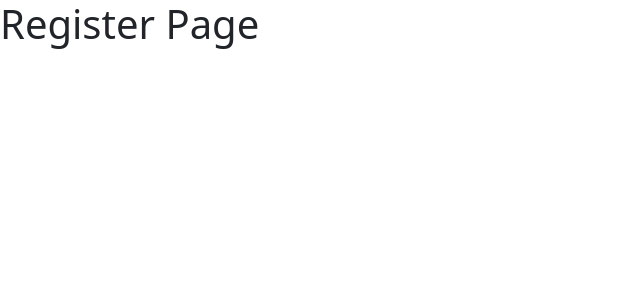
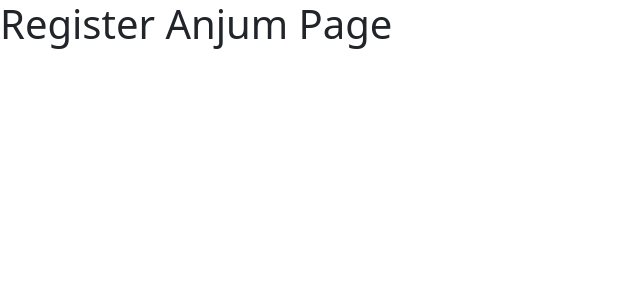
Before and after one commit to ZarinRitu32/Blood_Bank_SD, a React (Create React App) app in the folder client/: page /register in a window 1280 px wide. Shown: the top 300 px of the page, without its empty margins (0-640 px from the left). Built offline with nearby package versions, Linux system fonts and the light colour scheme.

Commit message:
anjum likffu

```diff
--- a/client/src/pages/auth/Register.js
+++ b/client/src/pages/auth/Register.js
@@ -3,7 +3,7 @@ import React from "react";
 const Register = () => {
   return (
     <div>
-      <h1>Register Page</h1>
+      <h1>Register Anjum Page</h1>
     </div>
   );
 };
```
